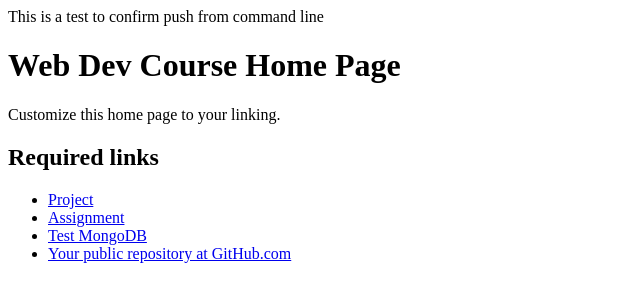
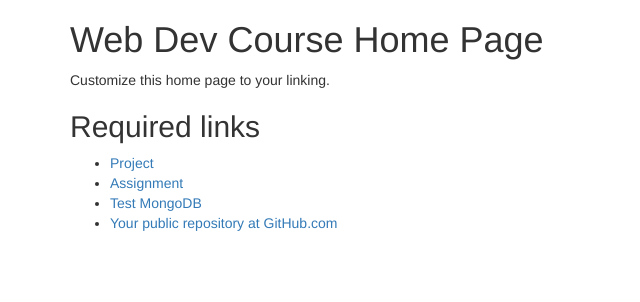
Before and after one commit to kaushikveluru/veluru-kaushik-webdev, a website: page public/index.html in a window 1280 px wide. Shown: the whole page, without its empty margins (0-640 px from the left). Drawn offline with Linux system fonts and the light colour scheme.

Commit message:
bootstrap applied - added container to index.html

```diff
--- a/public/index.html
+++ b/public/index.html
@@ -3,9 +3,9 @@
 <head>
     <meta charset="UTF-8">
     <title>Web Dev Course Home Page</title>
-    This is a test to confirm push from command line
+    <link href="assignment/bootstrap/css/bootstrap.min.css" rel="stylesheet"></link>
 </head>
-<body>
+<body class="container">
     <h1>Web Dev Course Home Page</h1>
 
     <p>
```
